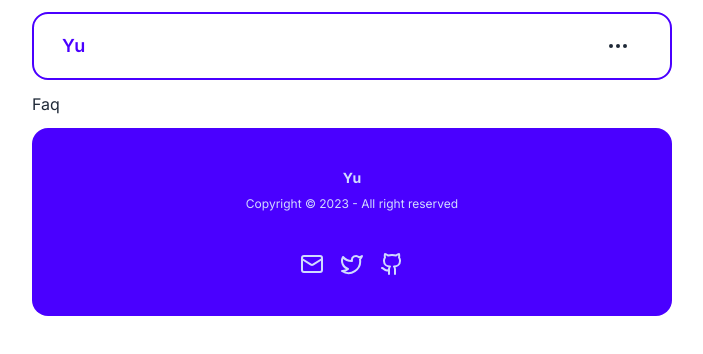
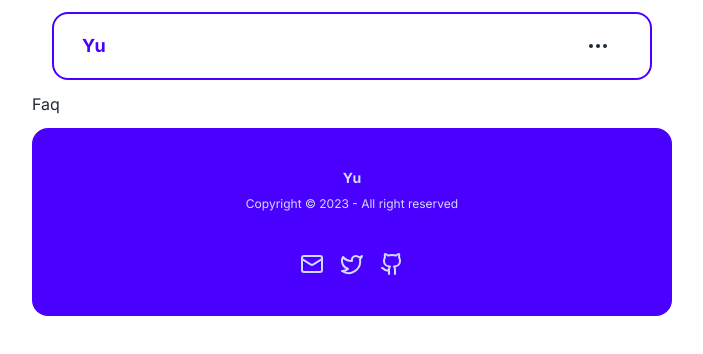
Before and after one commit to piotrszubert/blog-template-daisy, a Next.js app: page /faq in a window 1280 px wide. Shown: the top 354 px of the page, without its empty margins (288-991 px from the left). Built offline with nearby package versions, Linux system fonts and the light colour scheme.

Commit message:
refactor, added navbar padding

```diff
--- a/app/components/navbar.tsx
+++ b/app/components/navbar.tsx
@@ -2,7 +2,6 @@
 
 import Link from "next/link"
 import { useState } from "react"
-import { ThemeToggle } from "./theme-toggle"
 import { MoreHorizontal, X } from "lucide-react"
 
 const links = [
@@ -16,13 +15,13 @@ export const Navbar = () => {
   const toggleMenu = () => setIsOpen(!isOpen)
 
   return (
-    <div className="px-5 bg-transparent backdrop-blur-md border-2 border-primary rounded-[var(--rounded-box)] my-3 sticky top-3 z-50">
+    <div className="px-5 sticky top-3 z-50">
+    <div className="px-5 bg-transparent backdrop-blur-md border-2 border-primary rounded-[var(--rounded-box)] my-3">
       <div className="navbar">
-        <Link href="/" className="font-semibold text-primary text-lg">
+        <Link href="/" className="font-bold text-primary text-lg">
           Yu
         </Link>
         <div className="ms-auto">
-          {/* <ThemeToggle /> */}
           <button
             onClick={() => {
               toggleMenu()
@@ -31,9 +30,6 @@ export const Navbar = () => {
           >
             {isOpen ? <X /> : <MoreHorizontal />}
           </button>
-          {/* <Link className="btn btn-square btn-ghost" href="/themes" title="Themes">
-                    <Palette />
-                </Link> */}
         </div>
       </div>
       {isOpen && (
@@ -54,5 +50,6 @@ export const Navbar = () => {
         </div>
       )}
     </div>
+    </div>
   )
 }
--- a/app/components/theme-toggle.tsx
+++ /dev/null
@@ -1,18 +0,0 @@
-"use client"
-
-import { Moon, Sun } from "lucide-react"
-import { useTheme } from "next-themes"
-
-export const ThemeToggle = () => {
-  const { theme, setTheme } = useTheme()
-
-  return (
-    <>
-      <label className="swap swap-rotate">
-        <input type="checkbox" className="theme-controller" value="dim" />
-        <Sun className="swap-on fill-current w-6 h-6" />
-        <Moon className="swap-off fill-current w-6 h-6" />
-      </label>
-    </>
-  )
-}
```
